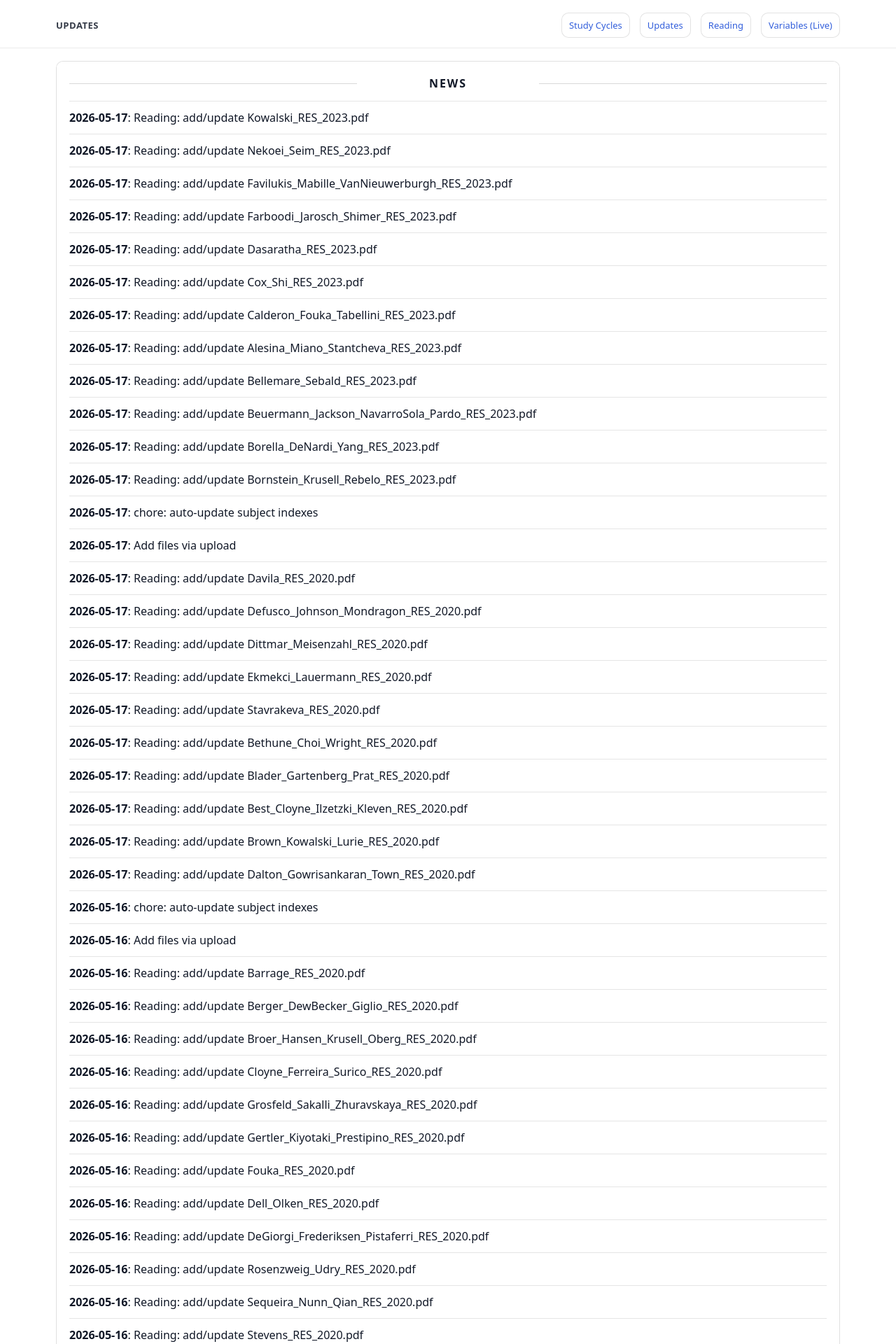
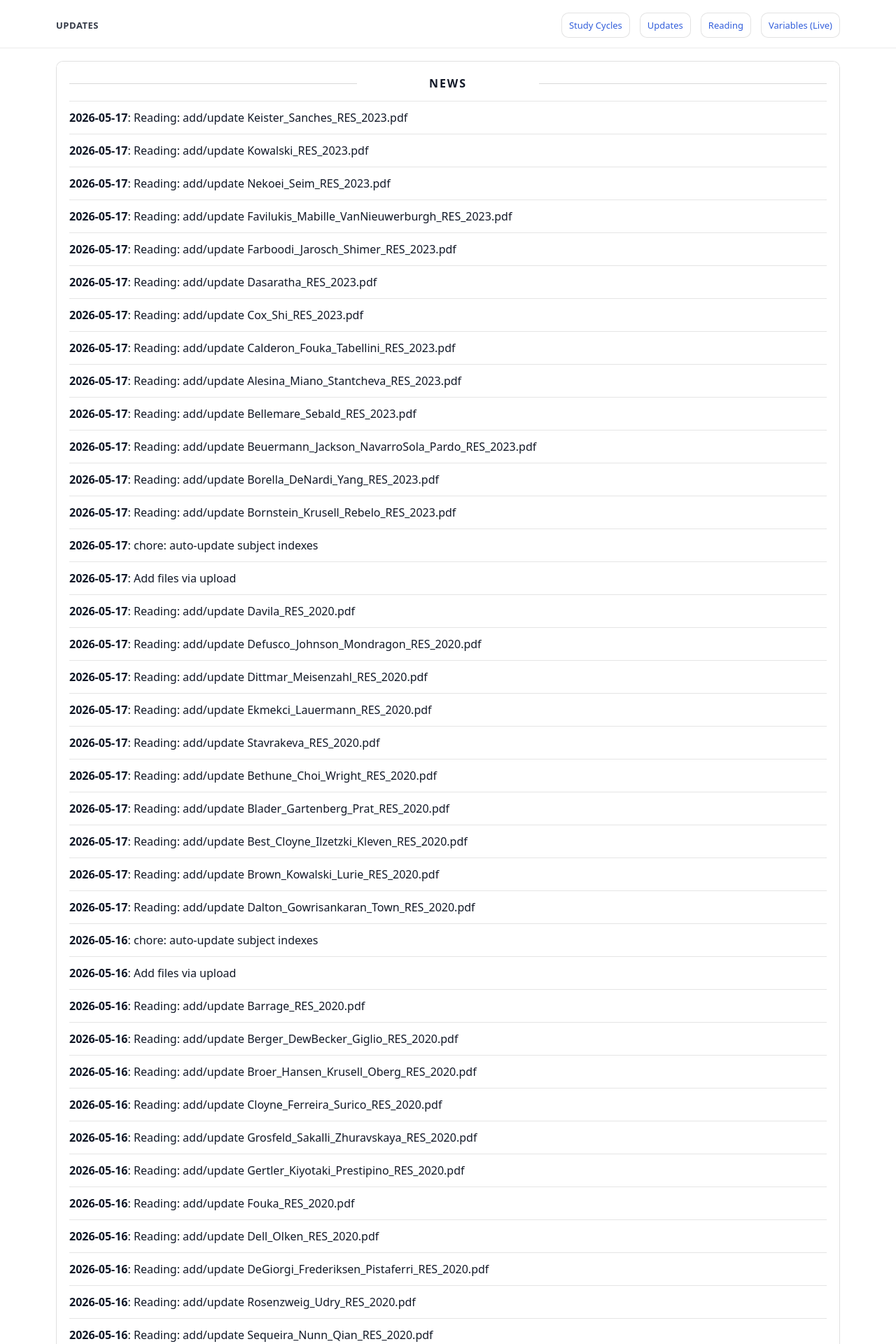
Before and after one commit to yaxinzn/study-archive, a Jekyll site: the page built from updates/index.md, in a window 1280 px wide. Shown: the top 1920 px of the page at 70% size. Built offline with Jekyll 4.4.1, drawn with Linux system fonts in a browser that asks for light colours; some of the changed text lies outside the part shown.

Commit message:
chore: update NEWS feed

```diff
--- a/_data/news.yml
+++ b/_data/news.yml
@@ -1,4 +1,7 @@
 # Auto-generated update history (sorted newest -> oldest). Do not edit manually.
+- ts: "1779017965"
+  date: "2026-05-17"
+  title: "Reading: add/update Keister_Sanches_RES_2023.pdf"
 - ts: "1779017888"
   date: "2026-05-17"
   title: "Reading: add/update Kowalski_RES_2023.pdf"
```
